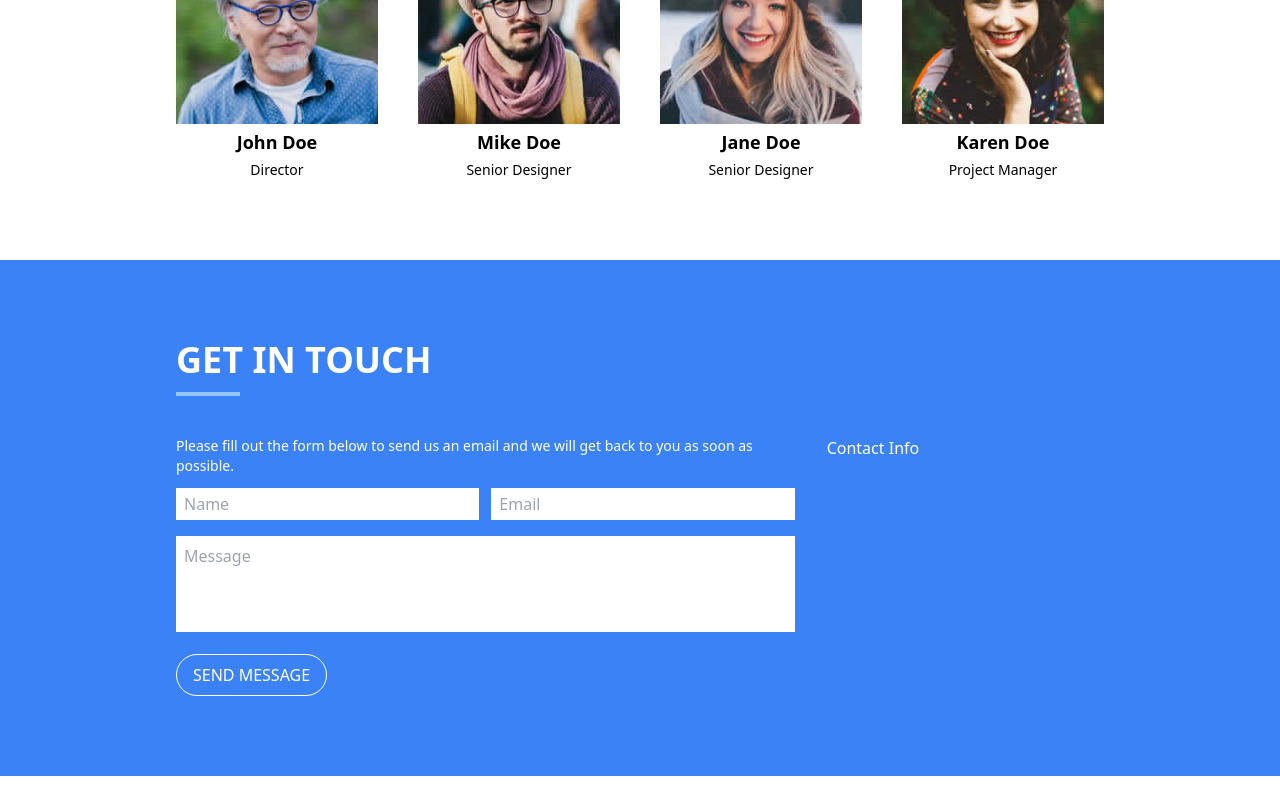
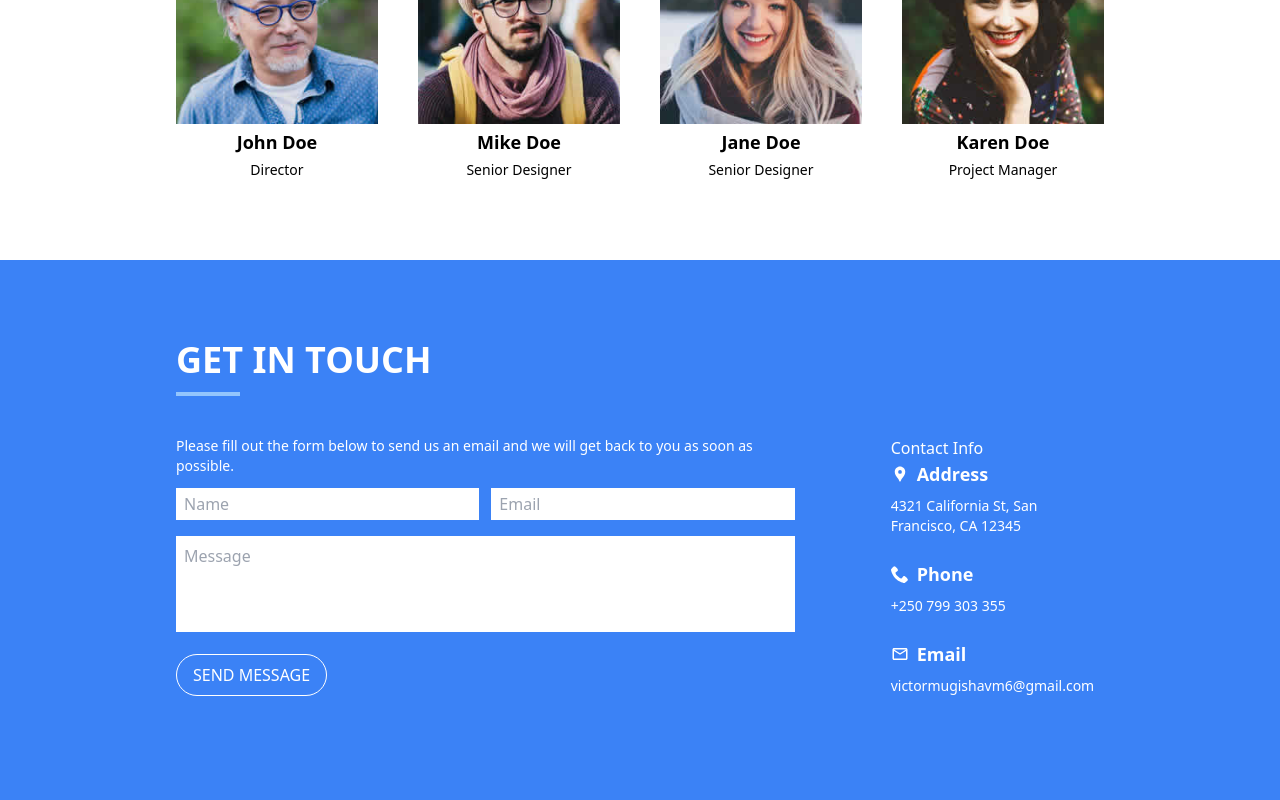
Before and after one commit to VictorMugisha/React-Landing-Page-Practical, a React (Vite) app: page / in a window 1280 px wide. Shown: the part 4544-5344 px from the top of the page. Before the commit the page ends 5320 px from the top, so only its background shows below. Built offline with nearby package versions, Linux system fonts and the light colour scheme.

Commit message:
Added a contact section on form section

```diff
--- a/src/components/Contact.jsx
+++ b/src/components/Contact.jsx
@@ -1,5 +1,7 @@
 import { useState } from "react";
 import { ImPhone } from "react-icons/im"; // Phone
+import { MdLocationPin } from "react-icons/md"; // Location
+import { MdMailOutline } from "react-icons/md"; // Mail
 
 export default function Contact() {
     const [formData, setFormData] = useState({
@@ -36,7 +38,7 @@ export default function Contact() {
                 <div className="w-16 h-1 bg-blue-300" />
             </div>
 
-            <div className="flex flex-col items-start justify-start gap-8 lg:flex-row">
+            <div className="flex flex-col items-start justify-start gap-24 lg:flex-row">
                 <div className="flex flex-col w-full lg:w-2/3">
                     <p className="text-sm font-light">
                         Please fill out the form below to send us an email and we will get back to you as soon as possible.
@@ -84,10 +86,34 @@ export default function Contact() {
 
                     <div>
 
-                        <div>
-                            <div>
+                        <div className="flex flex-col items-start gap-2 mb-6">
+                            <div className="flex items-center justify-start gap-2">
+                                <MdLocationPin className="text-lg" />
+                                <p className="text-lg font-semibold">Address</p>
+                            </div>
+                            <p className="text-sm font-light lg:w-48">
+                                4321 California St, San Francisco, CA 12345
+                            </p>
+                        </div>
 
+                        <div className="flex flex-col items-start gap-2 mb-6">
+                            <div className="flex items-center justify-start gap-2">
+                                <ImPhone className="text-lg" />
+                                <p className="text-lg font-semibold">Phone</p>
                             </div>
+                            <p className="text-sm font-light lg:w-48">
+                                +250 799 303 355
+                            </p>
+                        </div>
+
+                        <div className="flex flex-col items-start gap-2 mb-6">
+                            <div className="flex items-center justify-start gap-2">
+                                <MdMailOutline className="text-lg" />
+                                <p className="text-lg font-semibold">Email</p>
+                            </div>
+                            <p className="text-sm font-light lg:w-48">
+                                victormugishavm6@gmail.com
+                            </p>
                         </div>
 
                     </div>
```
